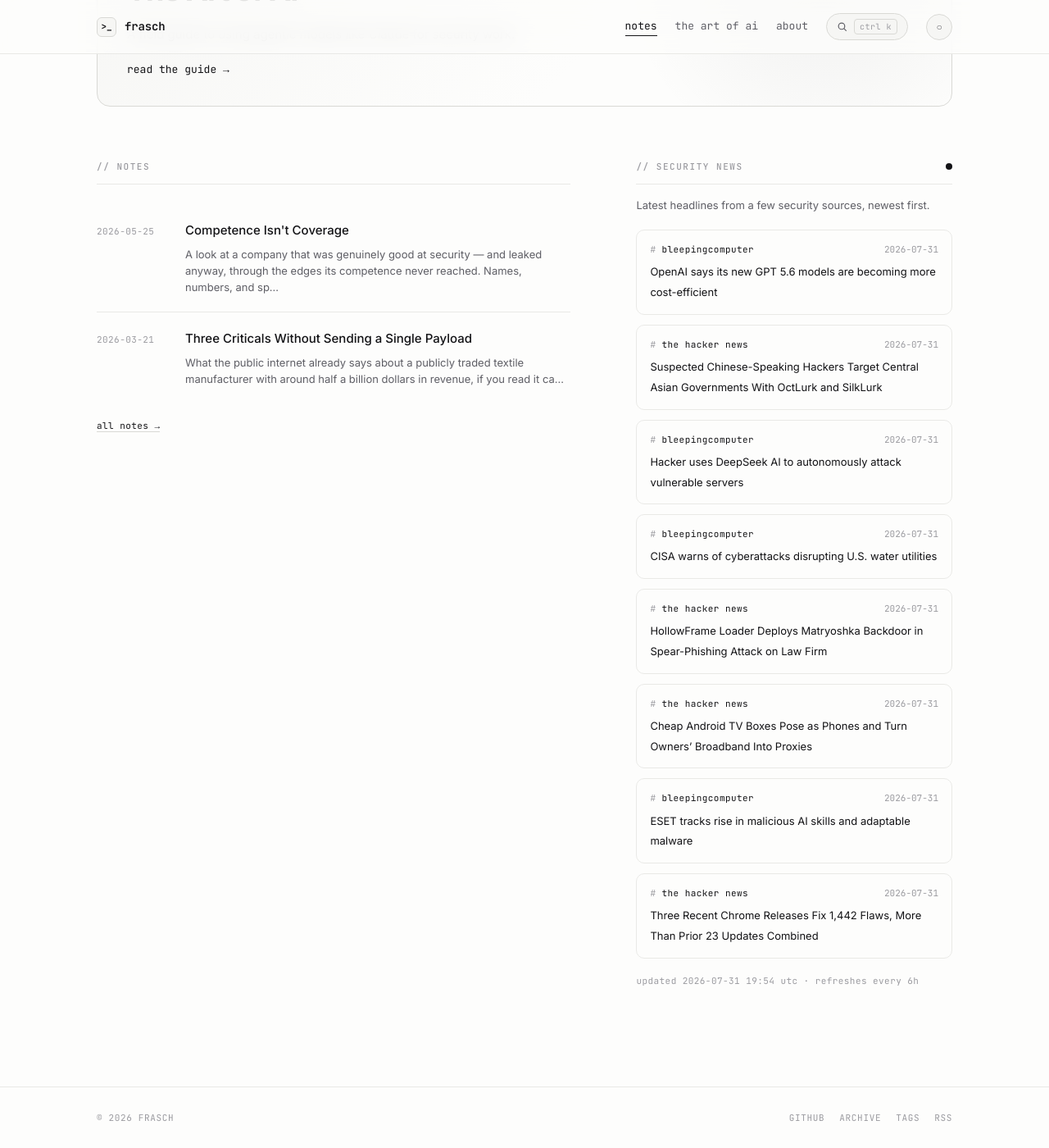
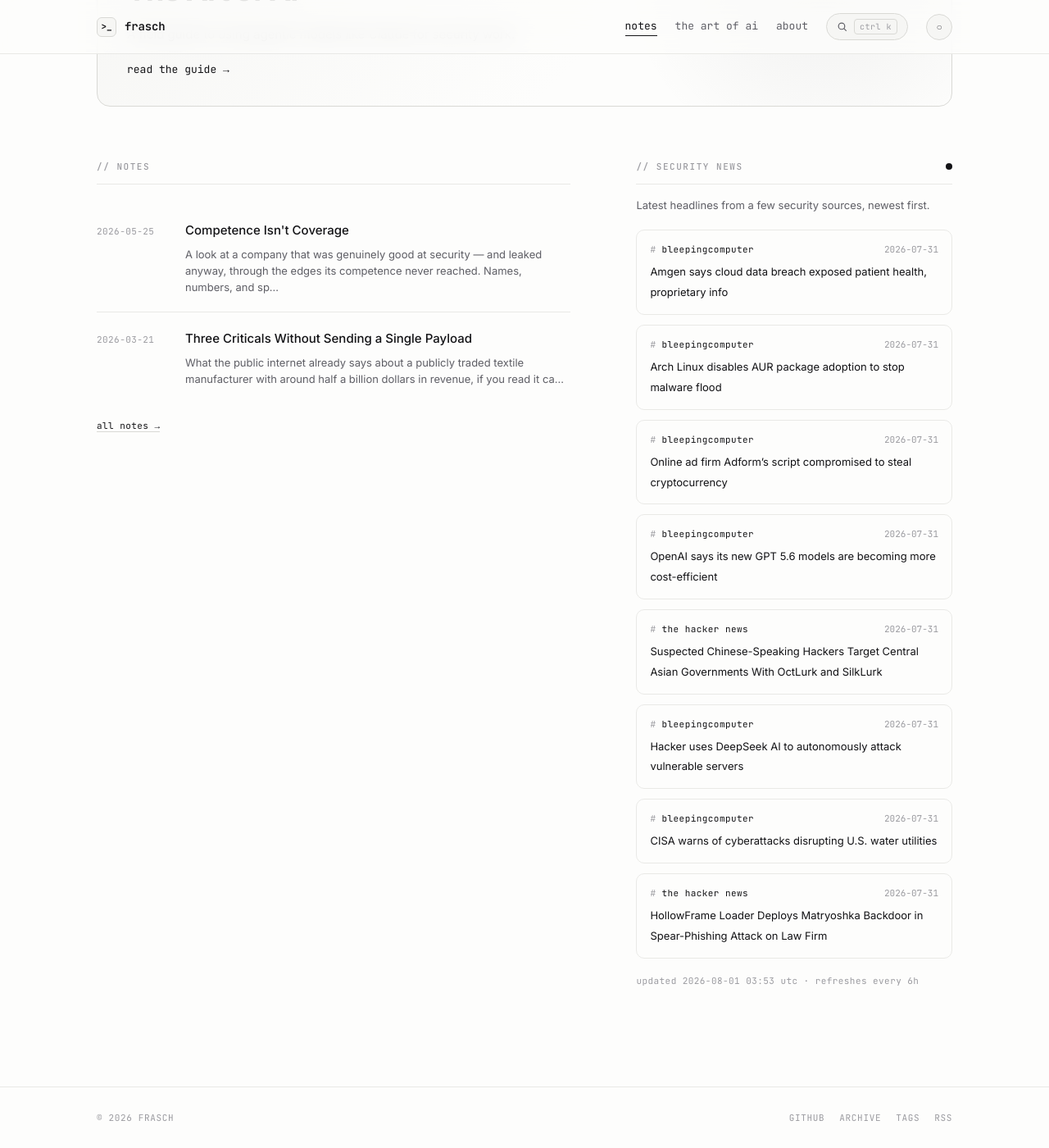
Before and after one commit to whoisfrasch/frasch, a Jekyll site: the page built from index.html, in a window 1280 px wide and 1400 px high, scrolled down 590 px. Shown: the whole window at 82% size. Built offline with Jekyll 4.4.1, drawn with Linux system fonts in a browser that asks for light colours.

Commit message:
Refresh security news feed

```diff
--- a/_data/news.json
+++ b/_data/news.json
@@ -1,6 +1,24 @@
 {
-  "updated": "2026-07-31T19:54:45Z",
+  "updated": "2026-08-01T03:53:07Z",
   "items": [
+    {
+      "source": "bleepingcomputer",
+      "title": "Amgen says cloud data breach exposed patient health, proprietary info",
+      "link": "https://www.bleepingcomputer.com/news/security/amgen-says-cloud-data-breach-exposed-patient-health-proprietary-info/",
+      "date": "2026-07-31T22:16:42Z"
+    },
+    {
+      "source": "bleepingcomputer",
+      "title": "Arch Linux disables AUR package adoption to stop malware flood",
+      "link": "https://www.bleepingcomputer.com/news/security/arch-linux-disables-aur-package-adoption-to-stop-malware-flood/",
+      "date": "2026-07-31T21:38:08Z"
+    },
+    {
+      "source": "bleepingcomputer",
+      "title": "Online ad firm Adform’s script compromised to steal cryptocurrency",
+      "link": "https://www.bleepingcomputer.com/news/security/online-ad-firm-adforms-script-compromised-to-steal-cryptocurrency/",
+      "date": "2026-07-31T21:09:25Z"
+    },
     {
       "source": "bleepingcomputer",
       "title": "OpenAI says its new GPT 5.6 models are becoming more cost-efficient",
@@ -30,24 +48,6 @@
       "title": "HollowFrame Loader Deploys Matryoshka Backdoor in Spear-Phishing Attack on Law Firm",
       "link": "https://thehackernews.com/2026/07/hollowframe-loader-deploys-matryoshka.html",
       "date": "2026-07-31T16:39:31Z"
-    },
-    {
-      "source": "the hacker news",
-      "title": "Cheap Android TV Boxes Pose as Phones and Turn Owners’ Broadband Into Proxies",
-      "link": "https://thehackernews.com/2026/07/cheap-android-tv-boxes-pose-as-phones.html",
-      "date": "2026-07-31T14:45:01Z"
-    },
-    {
-      "source": "bleepingcomputer",
-      "title": "ESET tracks rise in malicious AI skills and adaptable malware",
-      "link": "https://www.bleepingcomputer.com/news/security/eset-tracks-rise-in-malicious-ai-skills-and-adaptable-malware/",
-      "date": "2026-07-31T14:01:11Z"
-    },
-    {
-      "source": "the hacker news",
-      "title": "Three Recent Chrome Releases Fix 1,442 Flaws, More Than Prior 23 Updates Combined",
-      "link": "https://thehackernews.com/2026/07/three-recent-chrome-releases-fix-1442.html",
-      "date": "2026-07-31T12:51:52Z"
     }
   ]
 }
```
